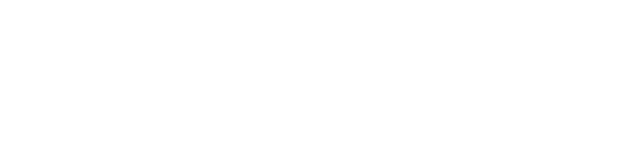
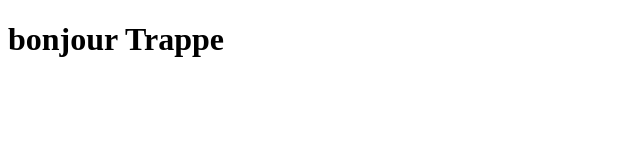
Before and after one commit to HamilaStartZup/bib, a plain HTML site: page index.html in a window 1280 px wide. Shown: the whole page, without its empty margins (0-640 px from the left). Drawn offline with Linux system fonts and the light colour scheme.

Commit message:
Update index.html

```diff
--- a/index.html
+++ b/index.html
@@ -7,6 +7,6 @@
     <title>Document</title>
 </head>
 <body>
-
+    <h1> bonjour Trappe</h1>
 </body>
 </html>
```
